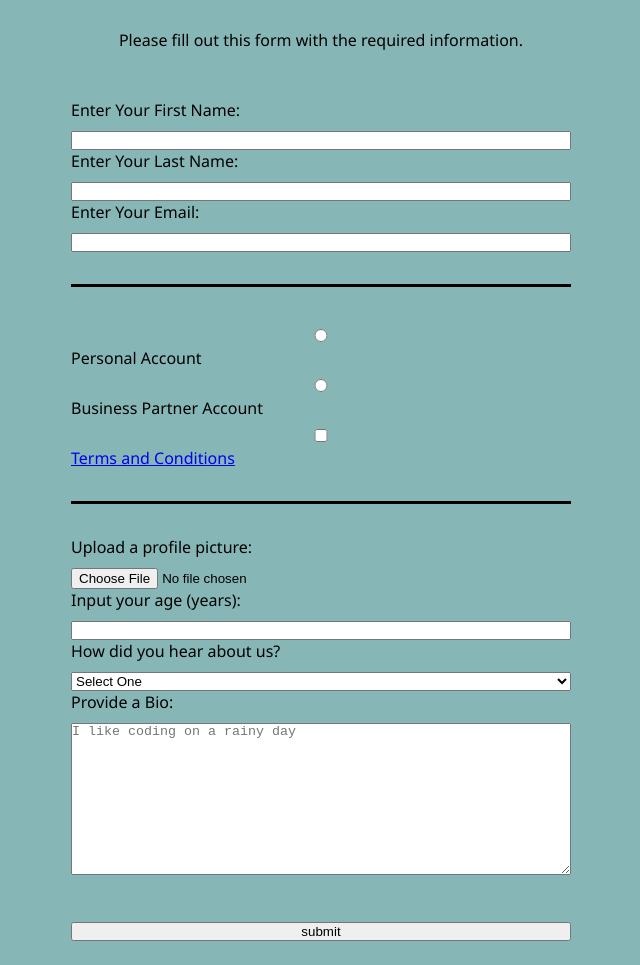
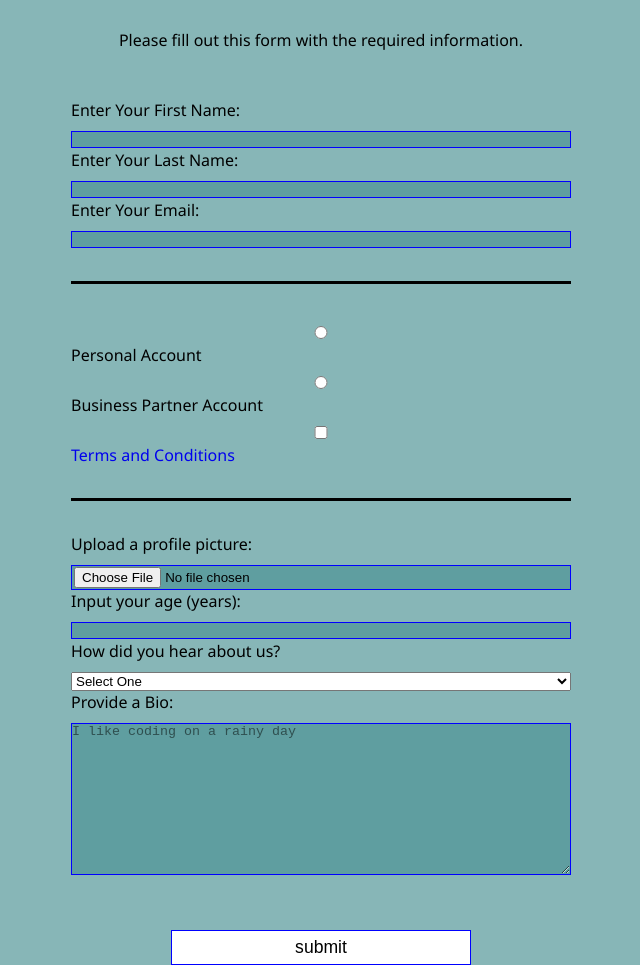
Before and after one commit to KKMBorja/HTML-Form, a plain HTML site: page index.html in a window 1280 px wide. Shown: the part 78-1043 px from the top of the page, without its empty margins (319-959 px from the left). Before the commit the page ends 1019 px from the top, so only its background shows below. Drawn offline with Linux system fonts and the light colour scheme.

Commit message:
applied styles for input elements

```diff
--- a/css/styles.css
+++ b/css/styles.css
@@ -42,3 +42,38 @@ input, textarea, select{
     width: 100%;
     margin: 10px 0 0;
 }
+
+input, textarea{
+    background-color: cadetblue;
+    border: 1px solid blue;
+}
+
+inline{
+    width: unset;
+    margin: 0 0.5em 0;
+    vertical-align: middle;
+
+}
+
+textarea::placeholder{
+    color: darkslategray;
+}
+
+input[type="submit"]{
+    display: block;
+    width: 60%;
+    margin: 0 auto;
+    height: 2em;
+    font-size: 1.1rem;
+    background-color: white;
+    min-width: 300px;
+    margin: 1em auto;
+}
+
+input[type="file"]{
+    padding: 1px 2px;
+}
+
+a{
+    text-decoration: none;
+}
```
